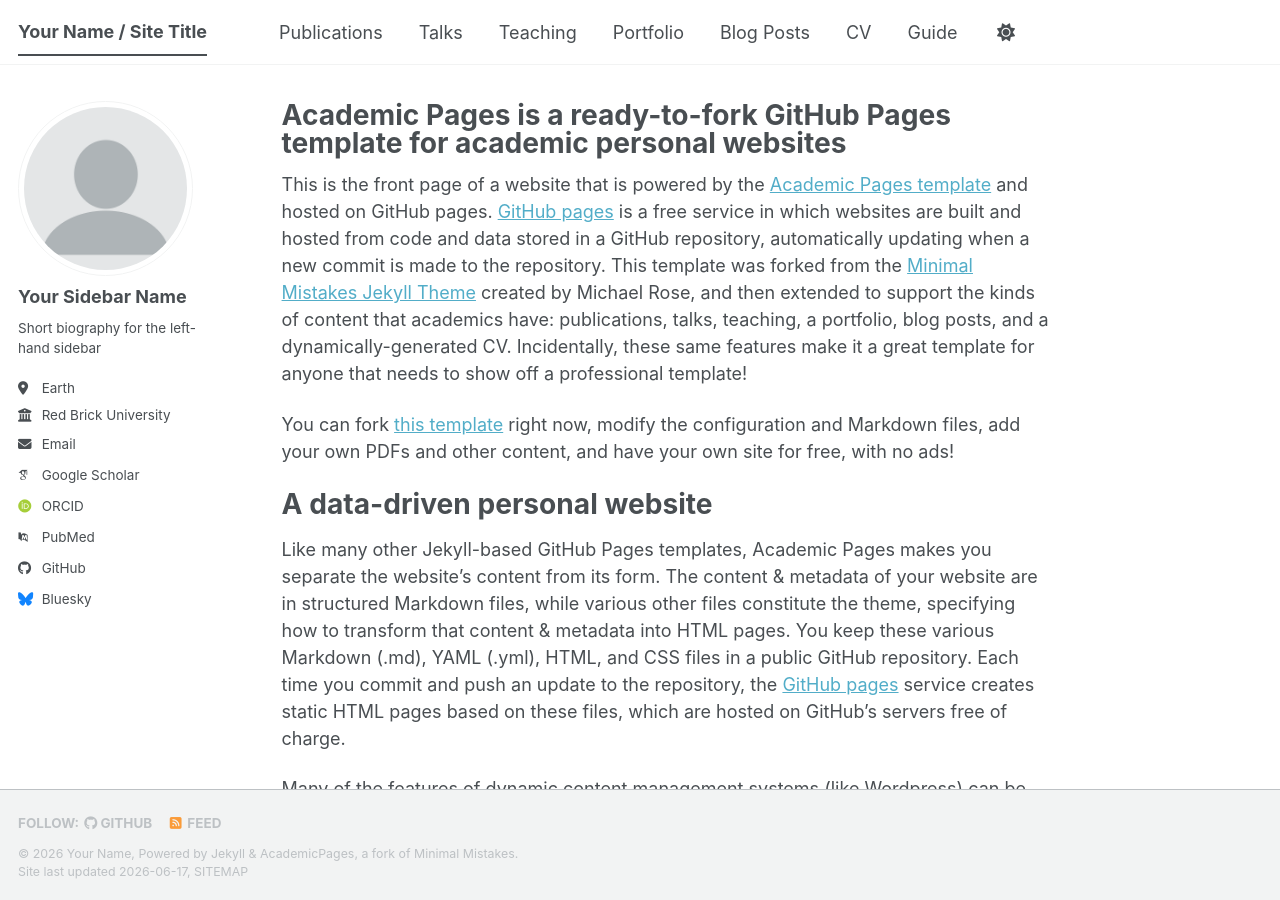
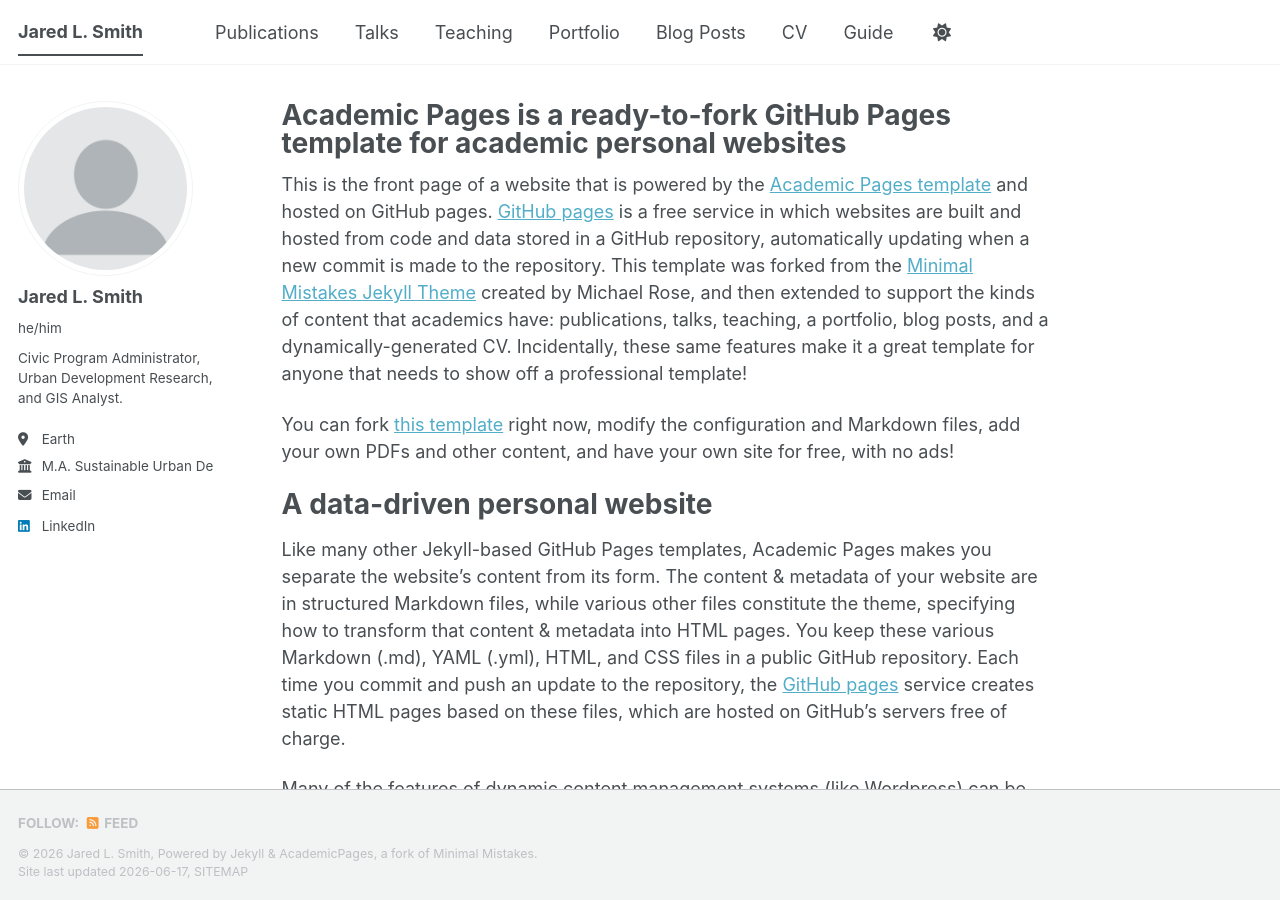
Before and after one commit to jared-l-smith/jared-l-smith.github.io, a Jekyll site: the page built from _pages/about.md, in a window 1280 px wide and 900 px high. Built offline with Jekyll 4.4.1, drawn with Linux system fonts in a browser that asks for light colours; some web fonts are replaced; a script bundle is joined from its source files by our own code; library files that are not in the unit come from our copies.

Commit message:
Update _config.yml

```diff
--- a/_config.yml
+++ b/_config.yml
@@ -9,14 +9,14 @@
 # Basic Site Settings
 locale                   : "en-US"
 site_theme               : "default" # The available themes options are "default", "air", "sunrise", "mint", "dirt" and "contrast"
-title                    : "Your Name / Site Title"
+title                    : "Jared L. Smith"
 title_separator          : "-"
-name                     : &name "Your Name"
-description              : &description "Your Name's academic portfolio"   # Update this with a general description of your site, this is the default if not overridden by a page
-url                      : https://academicpages.github.io # The base hostname & protocol for your site e.g. "https://[your GitHub username].github.io",
+name                     : &name "Jared L. Smith"
+description              : &description "Jared Smith's academic portfolio"   # Update this with a general description of your site, this is the default if not overridden by a page
+url                      : https://jared-l-smith.github.io # The base hostname & protocol for your site e.g. "https://[your GitHub username].github.io",
                                                            # or if you already have some other page hosted on Github then use "https://[your GitHub username].github.io/[Your Repo Name]"
 baseurl                  : "" # the subpath of your site, e.g. "/blog"
-repository               : "academicpages/academicpages.github.io"
+repository               : "jared-l-smith/jared-l-smith.github.io"
 
 # Site Author - The following control what appear as part of the author content on the side bar.
 #               If a field is blank the icon and link will not appear, otherwise it will be shown.
@@ -24,24 +24,24 @@ repository               : "academicpages/academicpages.github.io"
 author:
   # Biographic information
   avatar           : "profile.png"
-  name             : "Your Sidebar Name"
-  pronouns         : # example: "she/her"
-  bio              : "Short biography for the left-hand sidebar"
+  name             : "Jared L. Smith"
+  pronouns         : "he/him"
+  bio              : "Civic Program Administrator, Urban Development Research, and GIS Analyst."
   location         : "Earth"
-  employer         : "Red Brick University"
+  employer         : "M.A. Sustainable Urban Development, GIS Graduate Certificate"
   uri              : # URL
-  email            : "none@example.org"
+  email            : "jaredlavernesmith@gmail.com"
 
   # Academic websites
   academia         : # URL
   arxiv            : # URL - Update with the correct link to your profile
-  googlescholar    : "https://scholar.google.com/citations?user=PS_CX0AAAAAJ"
+  googlescholar    : # "https://scholar.google.com/citations?user=PS_CX0AAAAAJ"
   inspire-hep      : # URL
   impactstory      : # URL
-  orcid            : "https://orcid.org/yourorcidurl"
+  orcid            : # "https://orcid.org/yourorcidurl"
   semantic         : # URL
   ssrn             : # URL
-  pubmed           : "https://www.ncbi.nlm.nih.gov/pubmed/?term=john+snow"
+  pubmed           : # "https://www.ncbi.nlm.nih.gov/pubmed/?term=john+snow"
   researchgate     : # URL
   scopus           : # URL
   zotero           : # URL
@@ -51,13 +51,13 @@ author:
   bitbucket        : # Username - Update with your username on the site
   codepen          : # Username
   dribbble         : # Username
-  github           : "academicpages"
+  github           : # "academicpages"
   kaggle           : # Username
   stackoverflow    : # User number or user number and name (i.e., use "1" or "1/jeff-atwood")
 
   # Social media
   artstation       : # Username
-  bluesky          : "bsky.app" # Replace this with you Bluesky username
+  bluesky          : # "bsky.app" # Replace this with you Bluesky username
   facebook         : # Username
   flickr           : # Username
   foursquare       : # Username
@@ -66,7 +66,7 @@ author:
   keybase          : # Username
   instagram        : # Username
   lastfm           : # Username
-  linkedin         : # Username
+  linkedin         : "jaredlavernesmith"
   mastodon         : # URL
   medium           : # URL
   pinterest        : # Username
```
